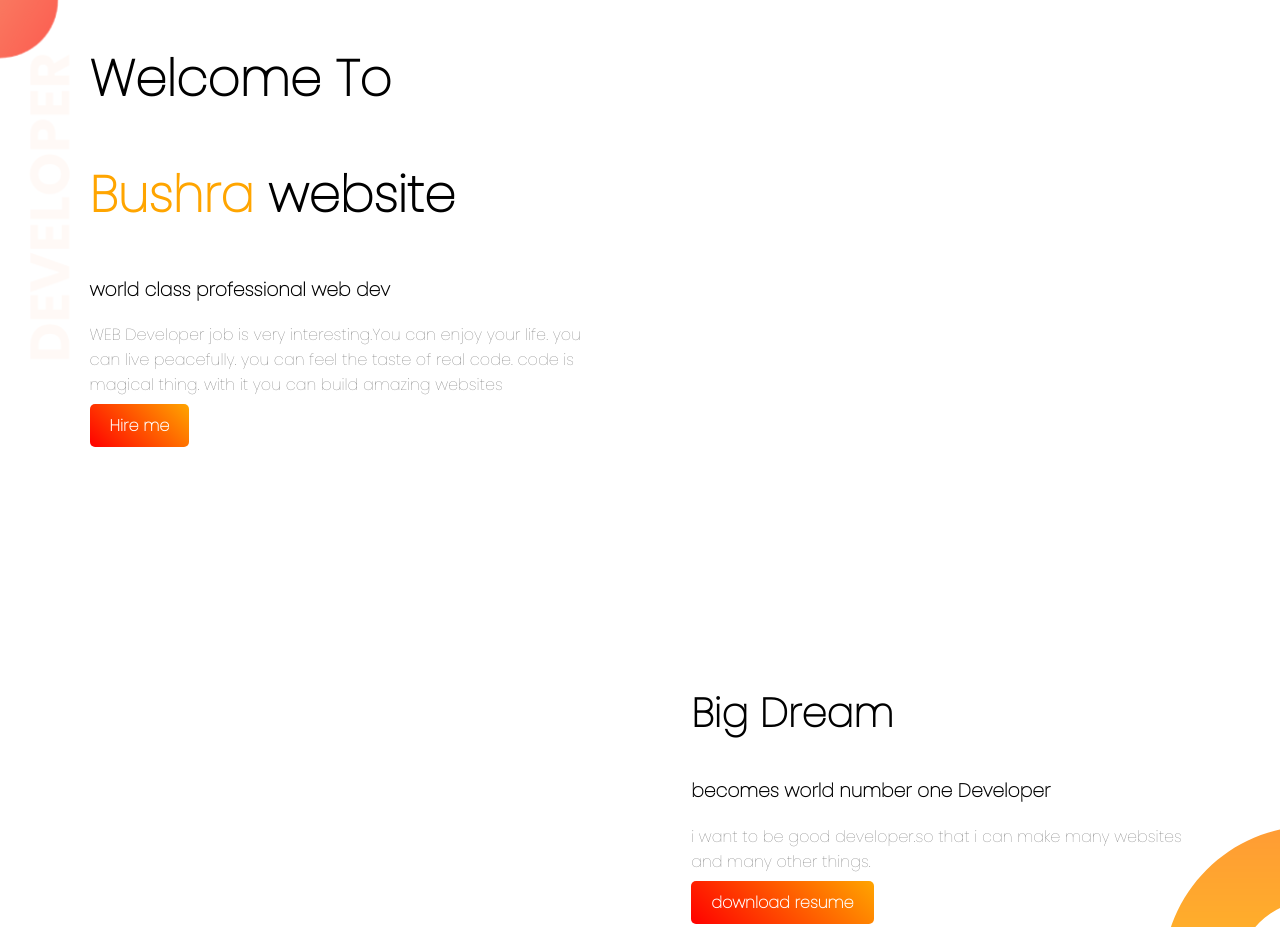
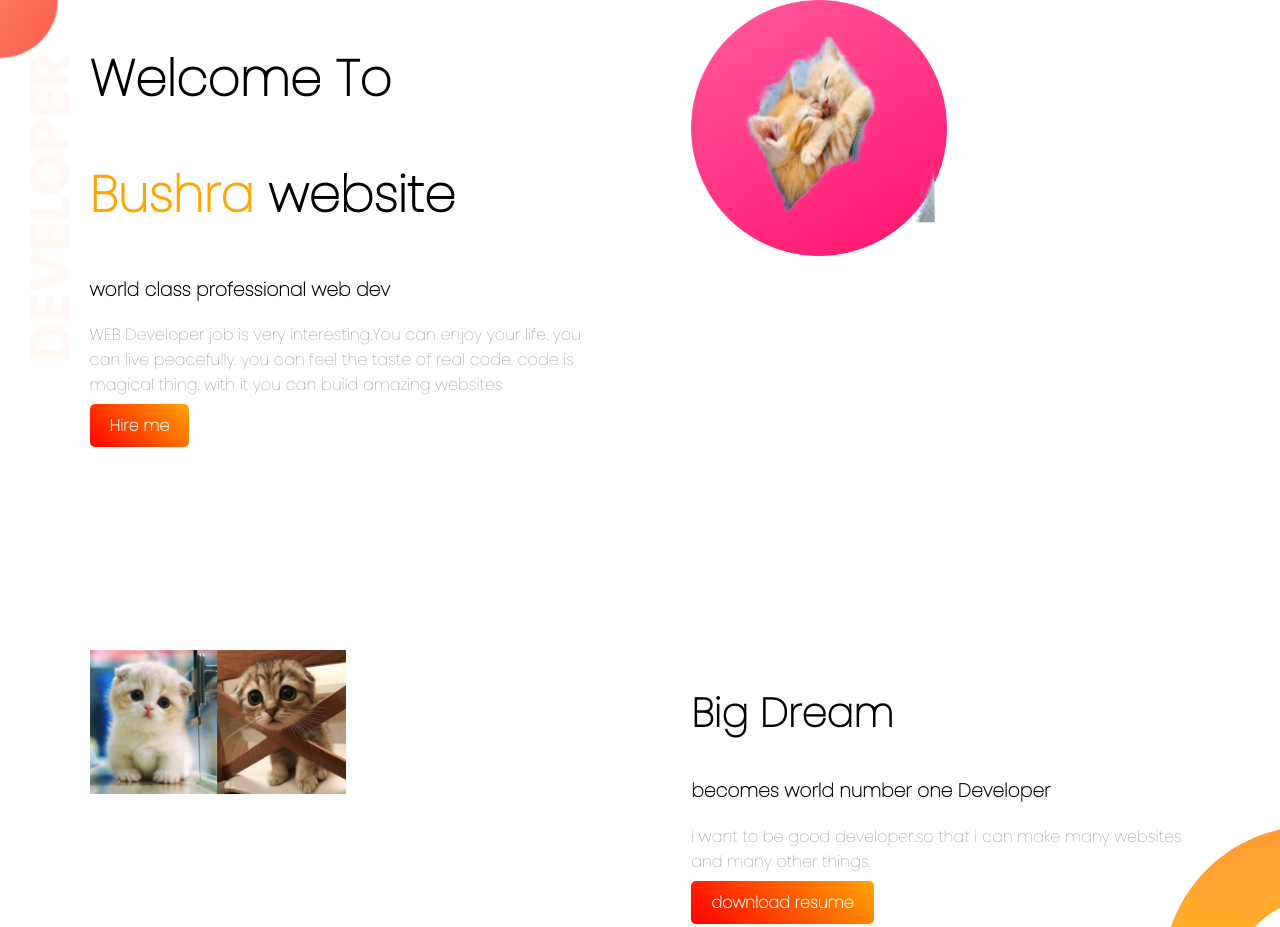
Before and after one commit to Bushra969/web-portfolio, a plain HTML site: page index.html in a window 1280 px wide. Shown: the top 927 px of the page. Drawn offline with Linux system fonts and the light colour scheme; files whose address does not match are found by name.

Commit message:
cat is cute

```diff
--- a/index.html
+++ b/index.html
@@ -18,12 +18,12 @@
         <a class="link-button" target="_blank" href="https://www.linkedin.com/company/programminghero/">Hire me</a>
     </div>
     <div class="half-width">
-        <img src="catty.jpg" alt="">
+        <img src="images/catty.jpg" alt="">
     </div>
     </section>
     <section class="dream-area">
         <div class="half-width">
-            <img src="cat.jpg" alt="">
+            <img src="images/cat.jpg" alt="">
         </div>
         <div class="half-width">
             <h2>Big Dream</h2>
```
